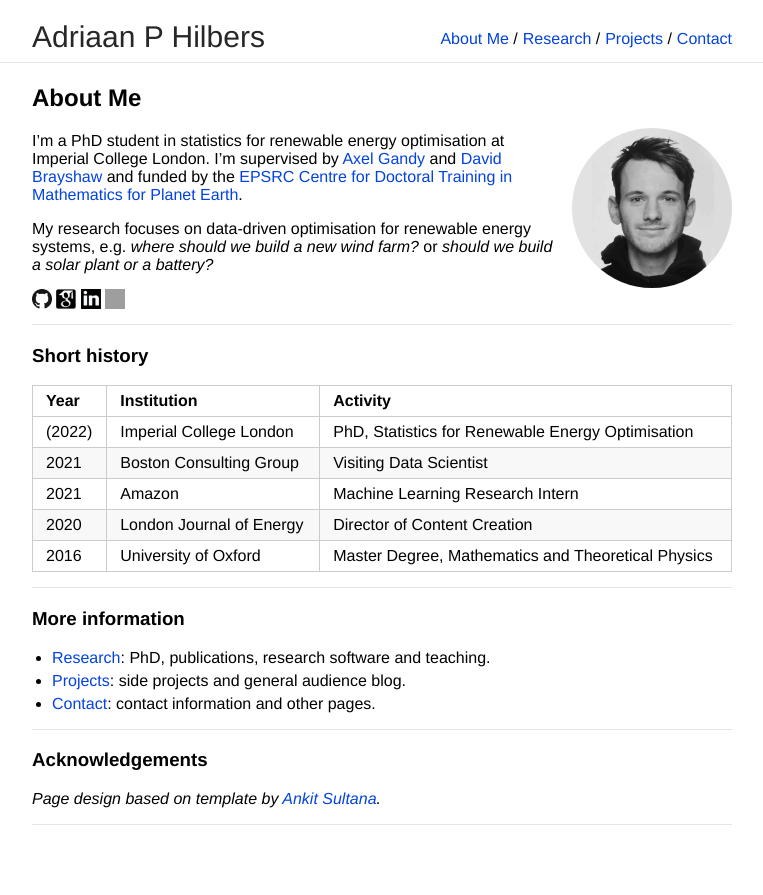
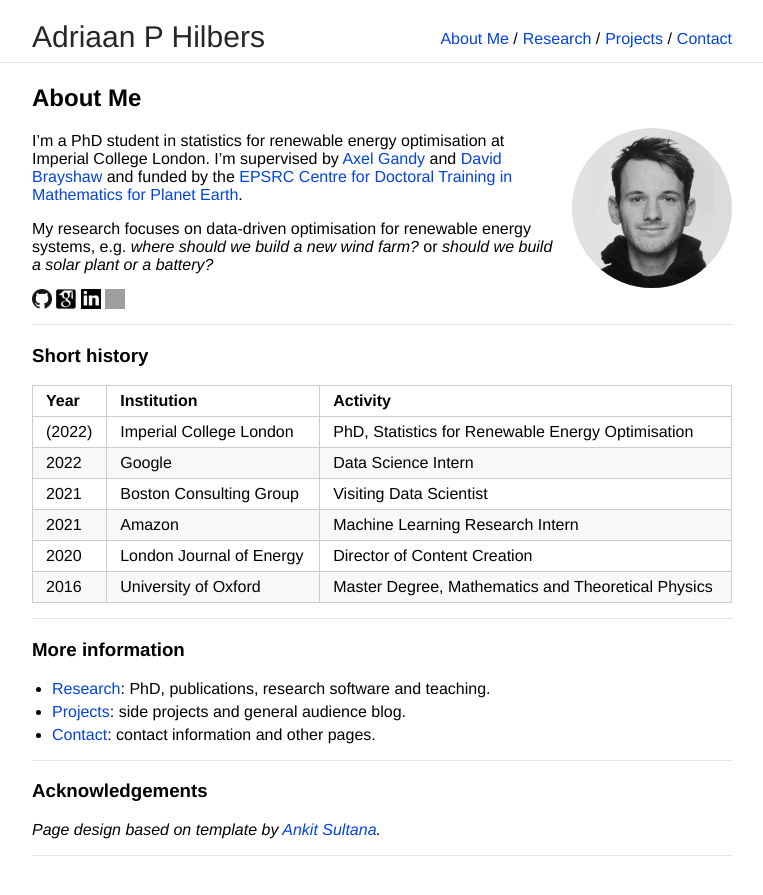
Before and after one commit to ahilbers/ahilbers.github.io, a Jekyll site: the page built from index.md, in a window 1280 px wide. Shown: the top 895 px of the page, without its empty margins (258-1021 px from the left). Built offline with Jekyll 4.4.1, drawn with Linux system fonts in a browser that asks for light colours; our own code applies the rules of GitHub Pages for plain Markdown files; grey boxes are pictures that could not be loaded.

Commit message:
add google

```diff
--- a/index.md
+++ b/index.md
@@ -23,6 +23,7 @@
 | Year | Institution | Activity |
 | ----- | ----- | ---- |
 | (2022) | Imperial College London |PhD, Statistics for Renewable Energy Optimisation |
+| 2022 | Google | Data Science Intern |
 | 2021 | Boston Consulting Group | Visiting Data Scientist |
 | 2021 | Amazon | Machine Learning Research Intern |
 | 2020 | London Journal of Energy | Director of Content Creation |
```
